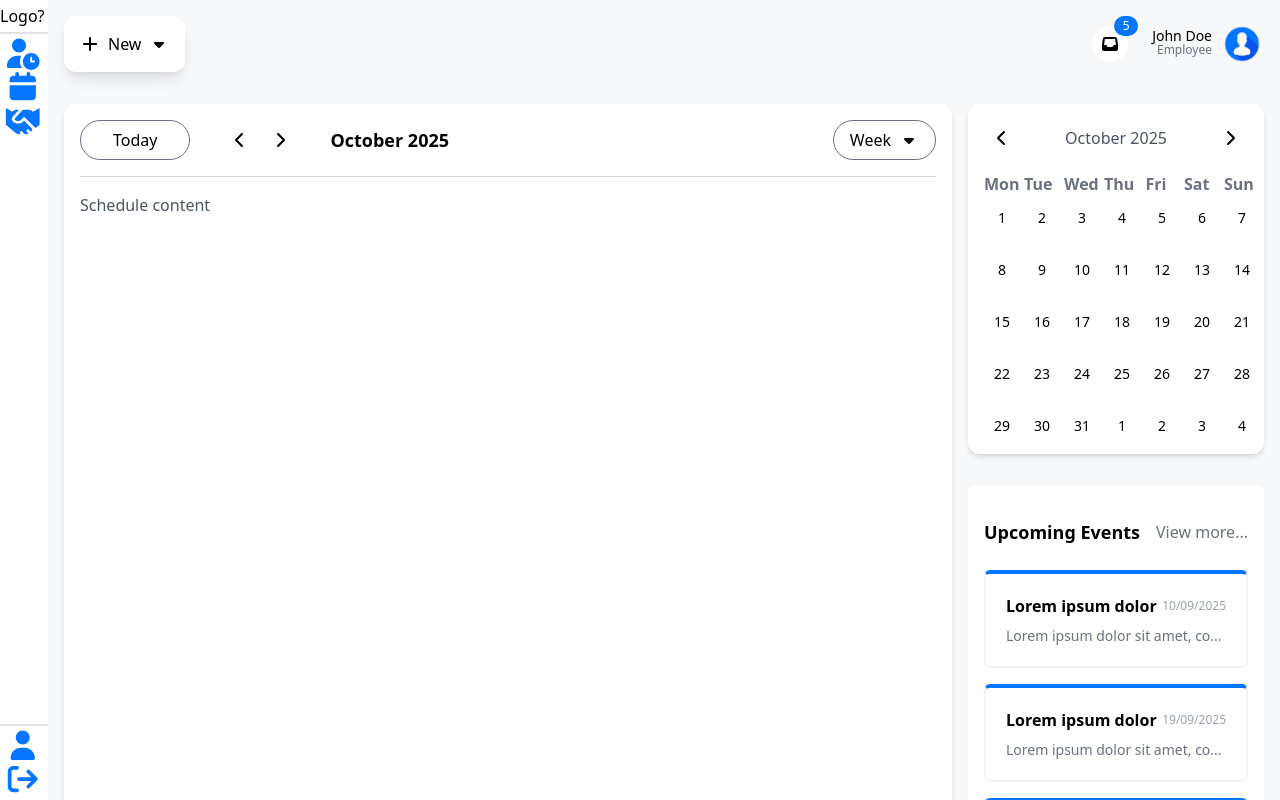
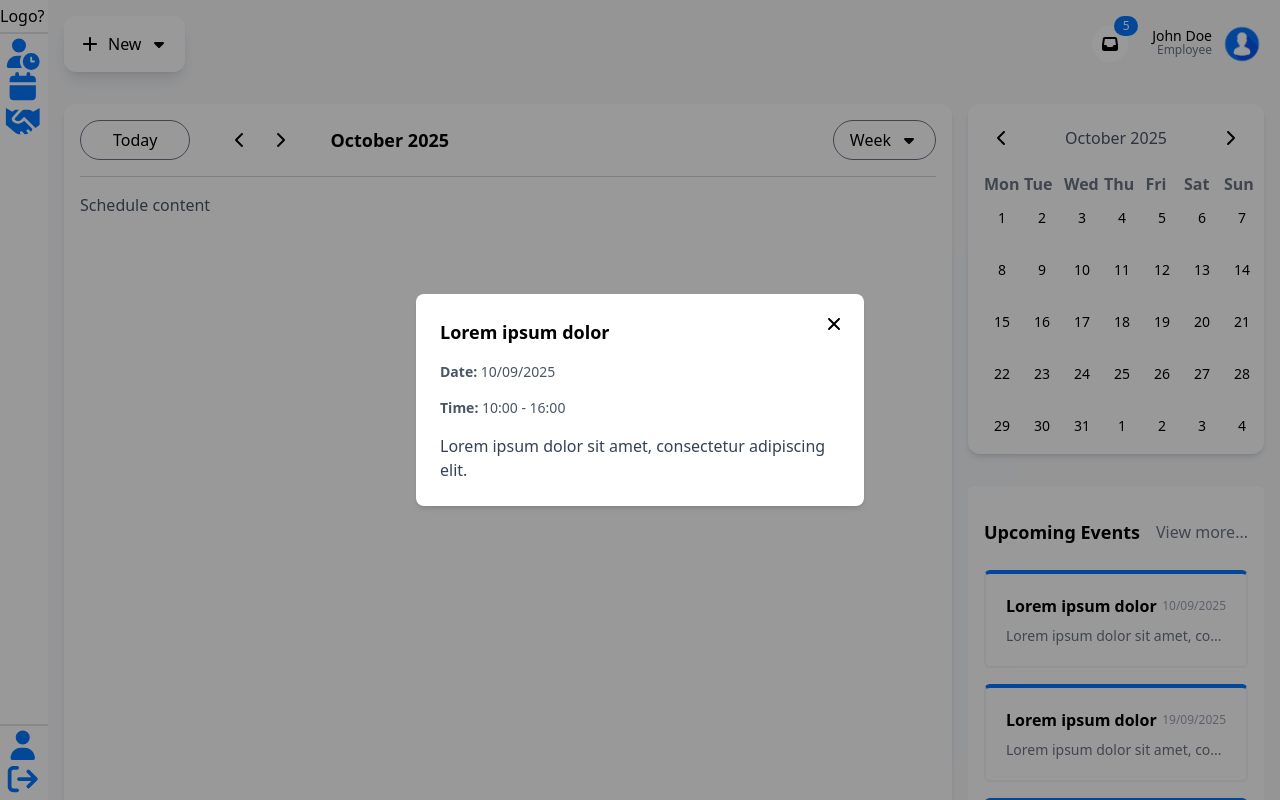
Before and after one commit to Rein-Schregardus/CalendarApp2526, a React (Vite) app in the folder app/: page / in a window 1280 px wide. Both pictures are taken after a click on the element 1116 px from the left and 619 px from the top of the page. Built offline with nearby package versions, Linux system fonts and the light colour scheme.

Commit message:
refactor: update Modal component to accept children and make leftContent optional; integrate Modal in UpcomingEvents for event details

```diff
--- a/app/src/components/Modal/Modal.tsx
+++ b/app/src/components/Modal/Modal.tsx
@@ -6,9 +6,10 @@ import { faXmark } from "@fortawesome/free-solid-svg-icons";
 interface ModalProps {
   setOpenModal: React.Dispatch<React.SetStateAction<boolean>>;
   title?: string;
-  leftContent: React.ReactNode;
+  leftContent?: React.ReactNode;
   rightContent?: React.ReactNode;
   size?: "sm" | "md" | "lg" | "xl";
+  children?: React.ReactNode;
 }
 
 const Modal: React.FC<ModalProps> = ({
@@ -17,6 +18,7 @@ const Modal: React.FC<ModalProps> = ({
   leftContent,
   rightContent,
   size = "lg",
+  children,
 }) => {
   const sizeClasses = {
     sm: "max-w-sm",
@@ -26,31 +28,30 @@ const Modal: React.FC<ModalProps> = ({
   }[size];
 
   return (
-    <div className="fixed inset-0 z-50 flex items-center justify-center bg-black/40 overflow-y-auto p-4"> {/* !Color! */}
+    <div className="fixed inset-0 z-50 flex items-center justify-center bg-black/40 overflow-y-auto p-4">
       {/* Modal wrapper */}
       <div
         className={`relative inline-block w-full ${sizeClasses} max-h-[90vh]`}
       >
-        <div className="bg-white rounded-lg shadow-md flex overflow-hidden max-h-[90vh]"> {/* !Color! */}
+        <div className="bg-white rounded-lg shadow-md flex overflow-hidden max-h-[90vh]">
           {/* Left pane */}
           <div className="flex-1 p-6 overflow-y-auto relative">
-            {/* Wrapper for close button */}
+            {/* Close button */}
             <div className="absolute top-3 right-3 z-50">
-              <SmallButton
-                onClick={() => setOpenModal(false)}
-                notifications={0}
-              >
+              <SmallButton onClick={() => setOpenModal(false)} notifications={0}>
                 <FontAwesomeIcon icon={faXmark} />
               </SmallButton>
             </div>
 
             {title && <h2 className="text-lg font-semibold mb-4">{title}</h2>}
-            {leftContent}
+
+            {/* If children are provided, render them instead of leftContent */}
+            {children ?? leftContent}
           </div>
 
           {/* Right pane */}
           {rightContent && (
-            <div className="w-1/3 bg-gray-50 border-l border-gray-200 p-6 flex flex-col gap-4 overflow-y-auto"> {/* !Color! */}
+            <div className="w-1/3 bg-gray-50 border-l border-gray-200 p-6 flex flex-col gap-4 overflow-y-auto">
               {rightContent}
             </div>
           )}
--- a/app/src/components/UpcomingEvents.tsx
+++ b/app/src/components/UpcomingEvents.tsx
@@ -1,4 +1,6 @@
-import EventCard from "./EventCard"
+import React, { useState } from "react";
+import EventCard from "./EventCard";
+import Modal from "./Modal/Modal";
 
 const events = [
   {
@@ -6,34 +8,44 @@ const events = [
     title: "Lorem ipsum dolor",
     date: "10/09/2025",
     time: "10:00 - 16:00",
-        description: "Lorem ipsum dolor sit amet, consectetur adipiscing elit."
+    description: "Lorem ipsum dolor sit amet, consectetur adipiscing elit.",
   },
   {
     id: 2,
     title: "Lorem ipsum dolor",
     date: "19/09/2025",
     time: "09:00 - 13:00",
-        description: "Lorem ipsum dolor sit amet, consectetur adipiscing elit."
+    description: "Lorem ipsum dolor sit amet, consectetur adipiscing elit.",
   },
   {
     id: 3,
     title: "Lorem ipsum dolor",
     date: "24/09/2025",
     time: "10:00 - 16:00",
-        description: "Lorem ipsum dolor sit amet, consectetur adipiscing elit."
+    description: "Lorem ipsum dolor sit amet, consectetur adipiscing elit.",
   },
   {
     id: 4,
     title: "Lorem ipsum dolor",
     date: "24/09/2025",
     time: "10:00 - 16:00",
-        description: "Lorem ipsum dolor sit amet, consectetur adipiscing elit."
+    description: "Lorem ipsum dolor sit amet, consectetur adipiscing elit.",
   },
-]
+];
 
-const UpcomingEvents = () => {
+const UpcomingEvents: React.FC = () => {
+  const [openModal, setOpenModal] = useState(false);
+  const [selectedEvent, setSelectedEvent] = useState<typeof events[0] | null>(
+    null
+  );
+
+  const handleEventClick = (event: (typeof events)[0]) => {
+    setSelectedEvent(event);
+    setOpenModal(true);
+  };
+
   return (
-    <div className='bg-white p-4 rounded-md flex flex-col gap-2'>
+    <div className="bg-white p-4 rounded-md flex flex-col gap-2">
       <div className="flex items-center justify-between">
         <h1 className="text-lg font-semibold my-4">Upcoming Events</h1>
         <button className="flex items-center border-none text-gray-500 hover:text-accent cursor-pointer transition">
@@ -43,15 +55,35 @@ const UpcomingEvents = () => {
 
       <div className="flex flex-col gap-4">
         {events.slice(0, 3).map((event) => (
+          <div
+            key={event.id}
+            onClick={() => handleEventClick(event)}
+            className="cursor-pointer transition hover:scale-[1.01]"
+          >
             <EventCard
               title={event.title}
               description={event.description}
               date={event.date}
             />
+          </div>
         ))}
       </div>
+
+      {openModal && selectedEvent && (
+        <Modal setOpenModal={setOpenModal} title={selectedEvent.title} size="md">
+          <div className="flex flex-col gap-4">
+            <p className="text-sm text-gray-600">
+              <strong>Date:</strong> {selectedEvent.date}
+            </p>
+            <p className="text-sm text-gray-600">
+              <strong>Time:</strong> {selectedEvent.time}
+            </p>
+            <p className="text-gray-700">{selectedEvent.description}</p>
           </div>
-  )
-}
+        </Modal>
+      )}
+    </div>
+  );
+};
 
-export default UpcomingEvents
+export default UpcomingEvents;
```
Lines whose indentation alone changed are shown as unchanged.
